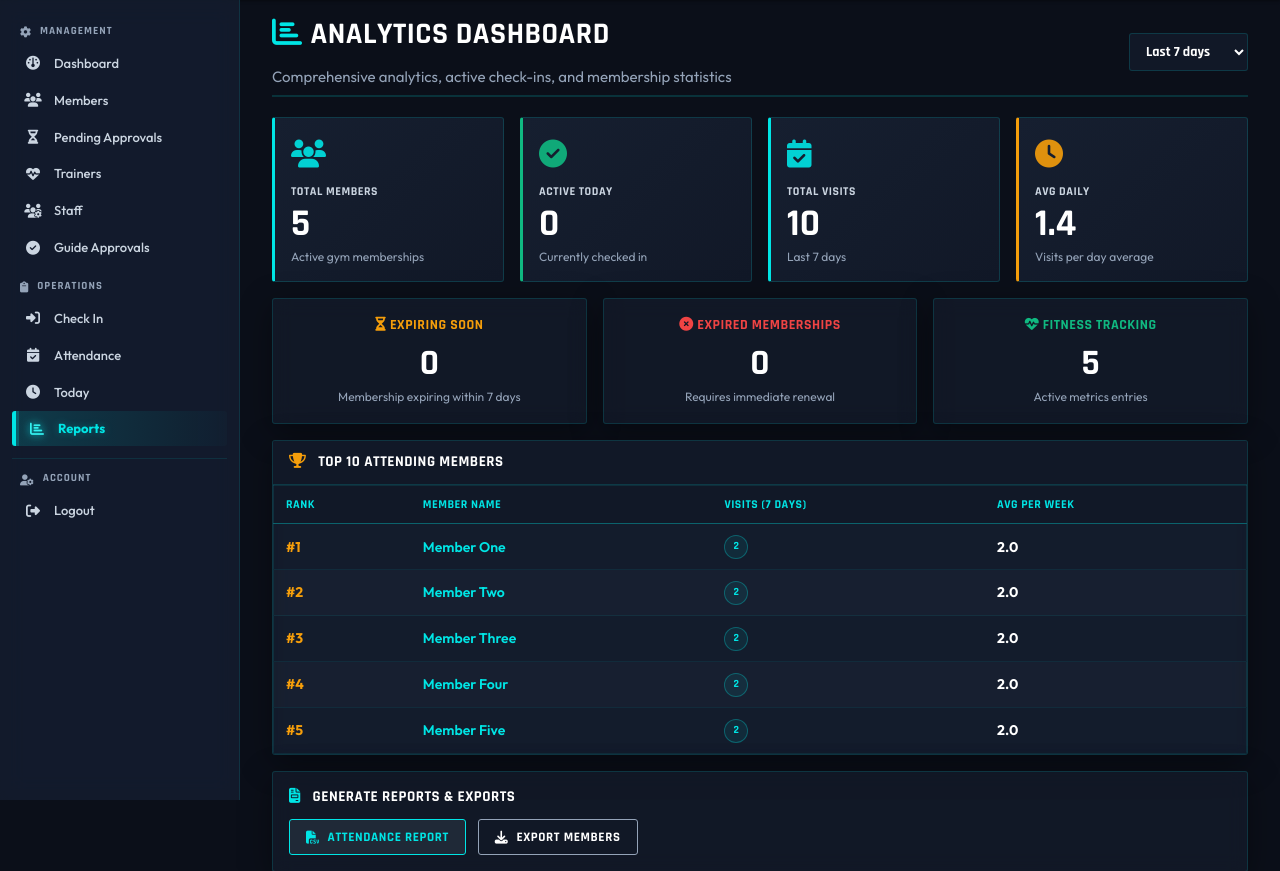
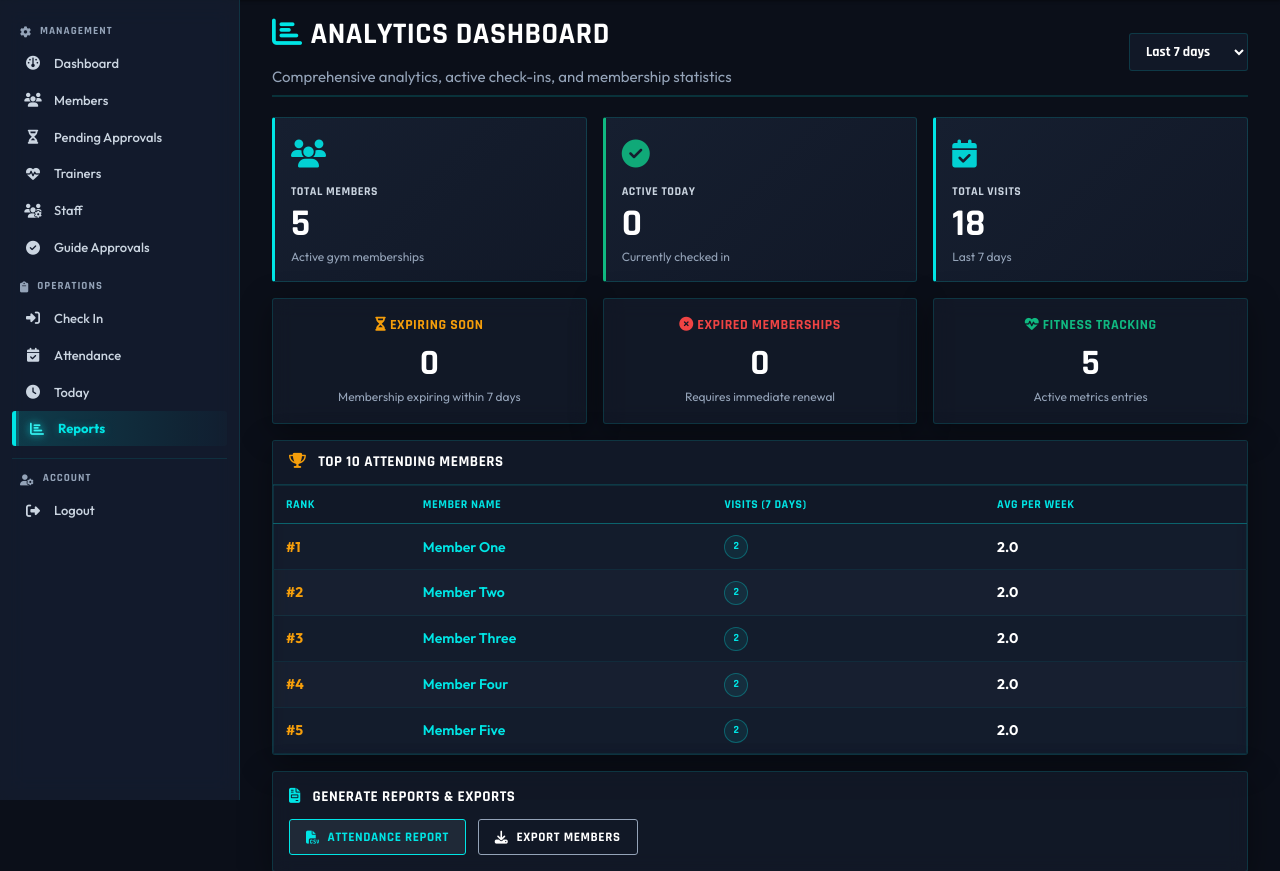
Before and after one commit to tin-tin113/gym_track_pro, a Django app: page /reports/ in a window 1280 px wide. Shown: the part 57-928 px from the top of the page. Run offline with Django 4.2, Linux system fonts and the light colour scheme; a user stored in the database is signed in; data comes from the database, SQL or seed files in the repository.

Commit message:
feat: add analytics dashboard and implementation for attendance reporting views

```diff
--- a/django_app/tracker/templates/reports/dashboard.html
+++ b/django_app/tracker/templates/reports/dashboard.html
@@ -22,7 +22,7 @@
     </div>
 
     <!-- Key Statistics Cards -->
-    <div class="row cols-4 mb-4">
+    <div class="row cols-3 mb-4">
         <div class="stat-card">
             <div style="font-size: 28px; margin-bottom: 8px; opacity: 0.9; color: var(--color-teal);">
                 <i class="fas fa-users"></i>
@@ -48,15 +48,6 @@
             <div class="stat-card-title">Total Visits</div>
             <div class="stat-card-value">{{ total_visits }}</div>
             <div class="stat-card-subtitle">Last {{ days }} days</div>
-        </div>
-
-        <div class="stat-card stat-warning">
-            <div style="font-size: 28px; margin-bottom: 8px; opacity: 0.9; color: var(--color-warning);">
-                <i class="fas fa-clock"></i>
-            </div>
-            <div class="stat-card-title">Avg Daily</div>
-            <div class="stat-card-value">{{ avg_daily_visits }}</div>
-            <div class="stat-card-subtitle">Visits per day average</div>
         </div>
     </div>
 
--- a/django_app/tracker/views/reports.py
+++ b/django_app/tracker/views/reports.py
@@ -51,8 +51,18 @@
 	if is_trainer:
 		attendance_filter = attendance_filter.filter(member__assigned_trainer=request.user)
 
-	active_today = attendance_filter.filter(check_in_time__date=today).count()
-	total_visits = attendance_filter.filter(check_in_time__gte=window_start).count()
+	active_today_members = attendance_filter.filter(check_in_time__date=today).count()
+	total_visits_members = attendance_filter.filter(check_in_time__gte=window_start).count()
+
+	if not is_trainer:
+		active_today_guests = GuestVisit.objects.filter(visit_date=today).count()
+		total_visits_guests = GuestVisit.objects.filter(created_at__gte=window_start).count()
+	else:
+		active_today_guests = 0
+		total_visits_guests = 0
+
+	active_today = active_today_members + active_today_guests
+	total_visits = total_visits_members + total_visits_guests
 	avg_daily_visits = round((total_visits / float(days)) if days else 0.0, 1)
 
 	fitness_filter = FitnessMetric.objects.all()
```
Also changed, not shown: django_app/tracker/views/attendance.py (+19 -1 lines).
